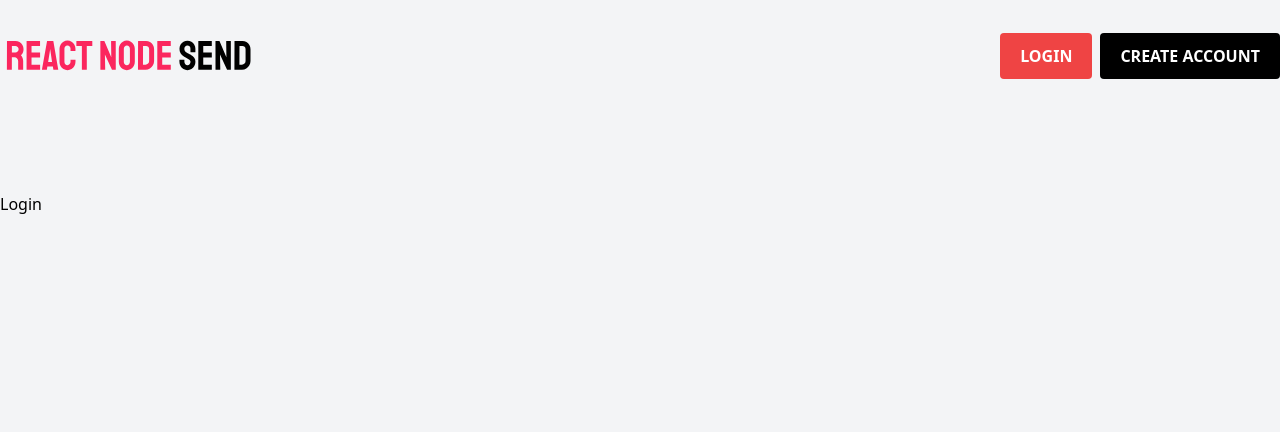
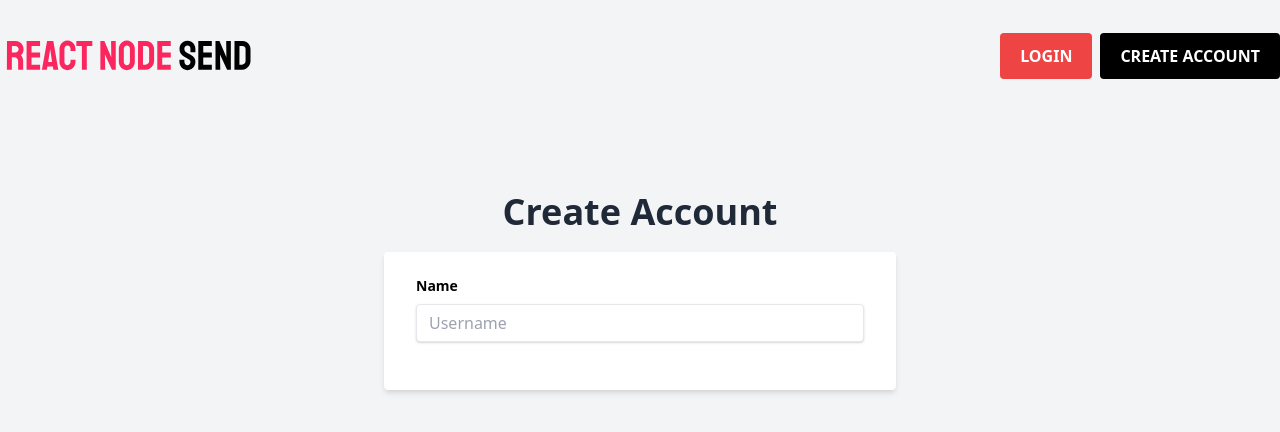
Before and after one commit to jimmy404/NodeServer-Client, a Next.js app: page /createaccount in a window 1280 px wide. Shown: the top 432 px of the page. Built offline with nearby package versions, Linux system fonts and the light colour scheme.

Commit message:
Form - Styles - Create Account

```diff
--- a/pages/_app.js
+++ b/pages/_app.js
@@ -1,12 +1,5 @@
-import React from 'react';
-import Layout from '../components/Layout';
-
-const Login = () => {
-  return(
-    <Layout>
-      <h1>Login</h1>
-    </Layout>
-  );
+function MyApp({ Component, pageProps }) {
+    return <Component {...pageProps} />
 }
 
-export default Login;
+export default MyApp
--- a/pages/createaccount.js
+++ b/pages/createaccount.js
@@ -4,7 +4,29 @@
 const CreateAccount = () => {
     return(
         <Layout>
-            <h1>CreateAccount</h1>
+            <div className="md:w-4/5 xl:w-3/5 mx-auto mb-32">
+                <h2 className="text-4xl font-sans font-bold text-gray-800 text-center my-4">Create Account</h2>
+                <div className="flex justify-center mt-5">
+                    <div className="w-full max-w-lg">
+                        <form
+                            className="bg-white rounded shadow-md px-8 pt-6 pb-8 mb-4"
+                        >
+                            <div className="mb-4">
+                                <label
+                                    className="block text-black text-sm font-bold mb-2"
+                                    htmlFor="name"
+                                >Name</label>
+                                <input
+                                    type="text"
+                                    className="shadow appearance-none border rounded w-full py-2 px-3 text-gray-700 leading-tight focus:outline-none focus:shadow-outline"
+                                    id="name"
+                                    placeholder="Username"
+                                />
+                            </div>
+                        </form>
+                    </div>
+                </div>
+            </div>
         </Layout>
     );
 }
```
Also changed, not shown: pages/login.js (added, +12 -0 lines).
